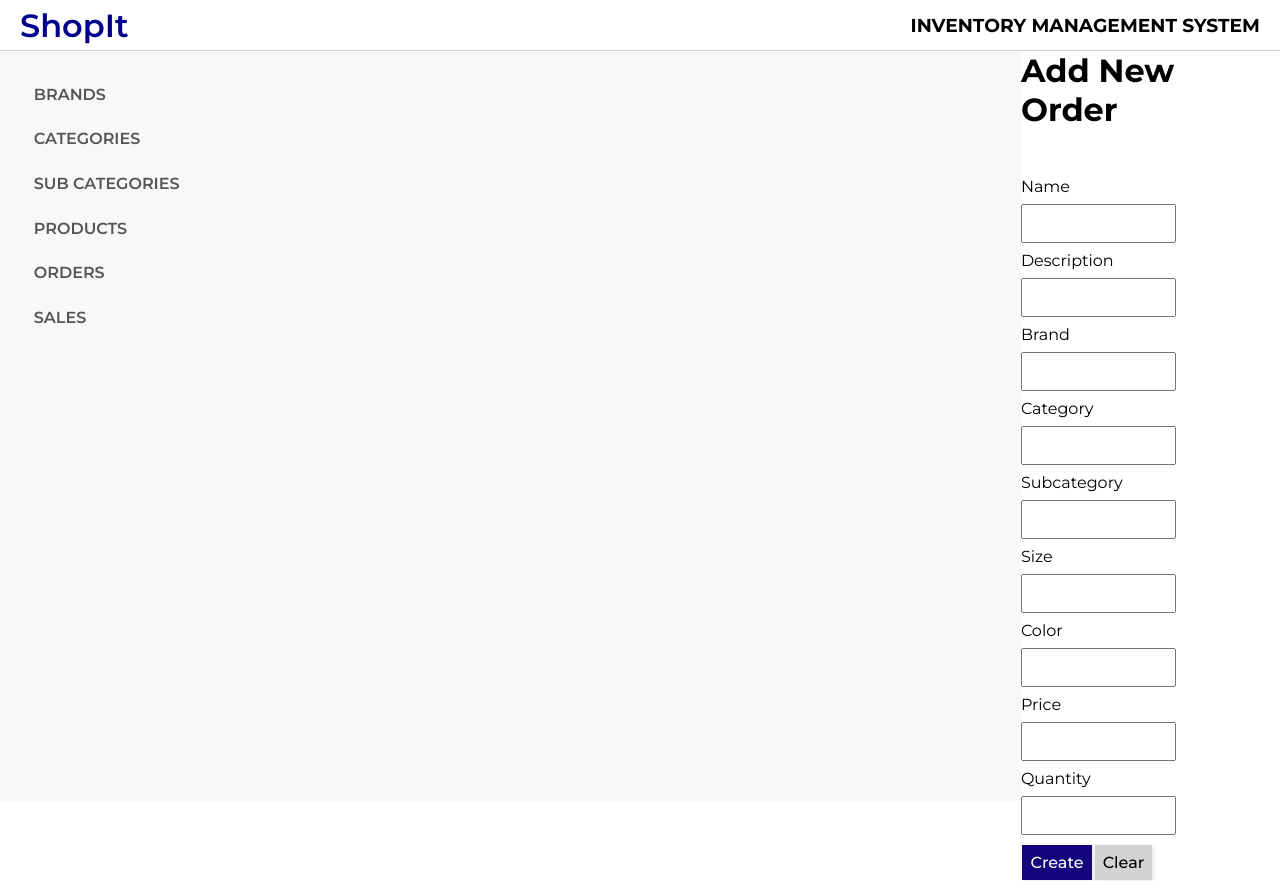
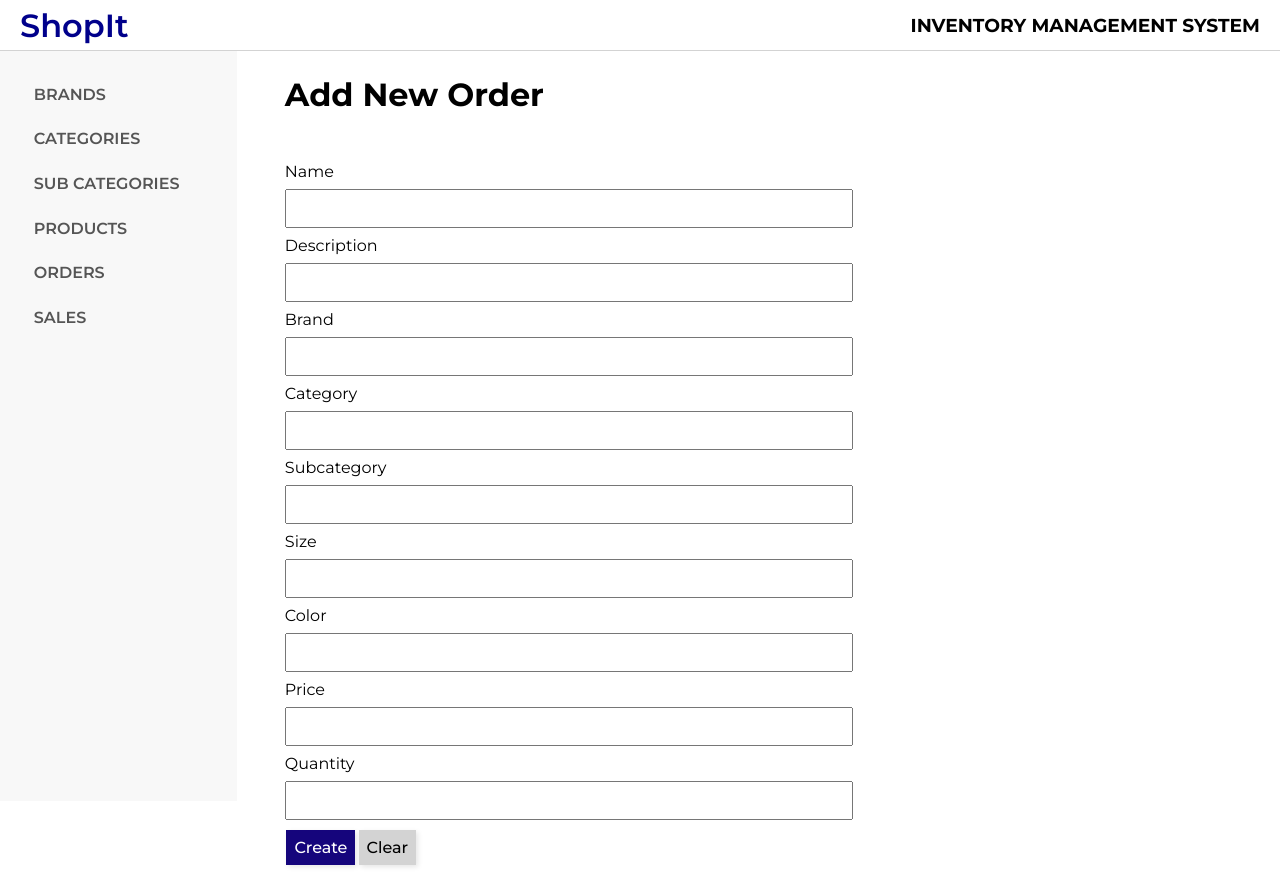
Before and after one commit to Amith-mw/shop-stock-management, a React (Create React App) app in the folder frontend/: page /orders/create in a window 1280 px wide. Built offline with nearby package versions, Linux system fonts and the light colour scheme.

Commit message:
modified - classNames

```diff
--- a/frontend/src/pages/orders/CreateOrder.jsx
+++ b/frontend/src/pages/orders/CreateOrder.jsx
@@ -11,17 +11,17 @@ const CreateOrder = () => {
   };
 
   return (
-    <div className="CreateProduct">
+    <div className="CreateOrder">
       <Topbar />
-      <div className="content">
+      <div className="CreateOrderContainer">
         <Sidebar />
 
-        <div className="rightSideContent">
-          <div className="productTitleRow">
+        <div className="CreateOrderContent">
+          <div className="orderTitleRow">
             <h2 className="title">Add New Order</h2>
           </div>
 
-          <div className="createProductForm">
+          <div className="createOrderForm">
             <form action="">
               <label htmlFor="">Name</label>
               <input type="text" />
--- a/frontend/src/pages/products/CreateProduct.jsx
+++ b/frontend/src/pages/products/CreateProduct.jsx
@@ -16,7 +16,7 @@ const CreateProduct = () => {
       <div className="content">
         <Sidebar />
 
-        <div className="rightSideContent">
+        <div className="CreateProductContent">
           <div className="productTitleRow">
             <h2 className="title">Add New Product</h2>
           </div>
```
